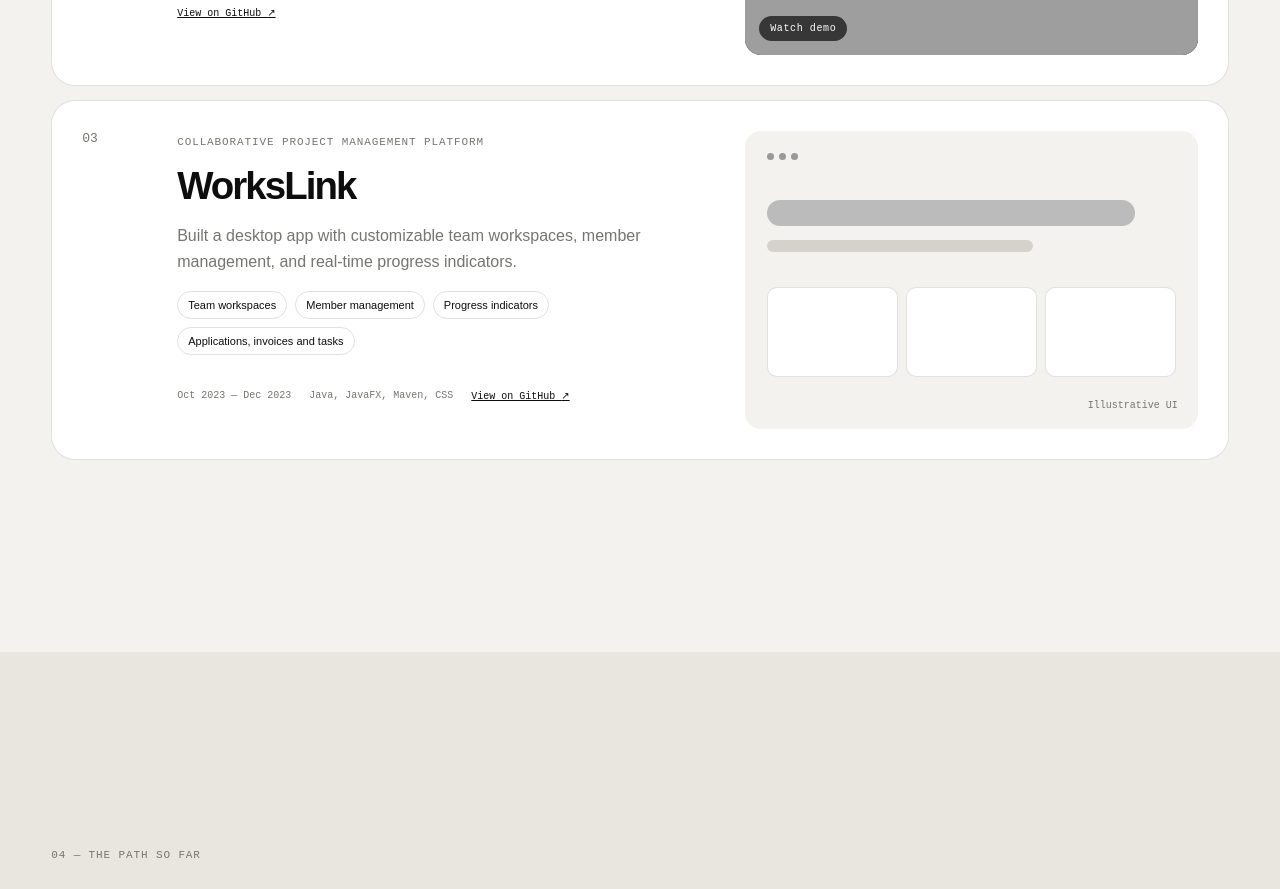
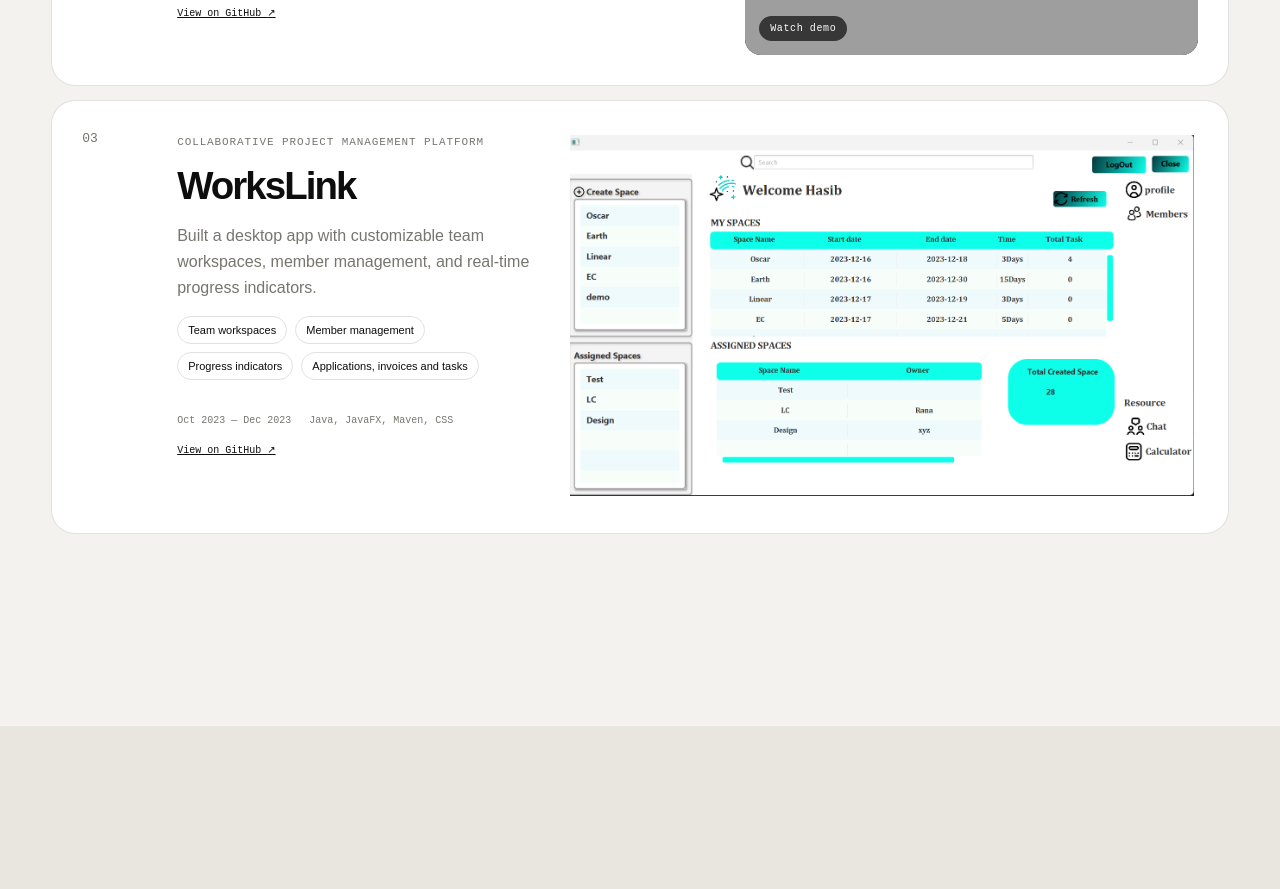
Before and after one commit to Hasib30293/Portfolio, a Next.js app: page / in a window 1280 px wide. Shown: the part 3960-4849 px from the top of the page. Built offline with nearby package versions, Linux system fonts and the light colour scheme; grey boxes are pictures that could not be loaded.

Commit message:
Refactor code structure for improved readability and maintainability

```diff
--- a/src/app/page.tsx
+++ b/src/app/page.tsx
@@ -21,7 +21,7 @@ export default function Home() {
     <section id="top" className="hero"><div className="hero-copy"><span className="eyebrow">Portfolio / 2026</span><h1>Building thoughtful<br /><em>interfaces.</em></h1><p>{PROFILE.summary.split('.')[0]}.</p><div className="actions"><a className="button dark" href="#work">Explore work <Arrow /></a><a className="button" href="#contact">Let&apos;s talk <Arrow /></a><a className="resume-link" href={PROFILE.resume} download>Résumé ↓</a></div></div><div className="hero-video"><span className="ghost">HASIBUL</span><video ref={video} autoPlay muted playsInline preload="auto" aria-label="Hasibul introducing himself" onEnded={handleEnded}><source src="/hero/intro.mp4" type="video/mp4" /></video><button className="sound" onClick={toggleSound} aria-label={sound ? 'Mute introduction' : 'Play introduction with sound'}>{sound ? 'Ⅱ' : '▶'}</button></div><div className="scroll-note">Scroll to explore <span>↓</span></div></section>
     <section id="about" className="section about"><SectionHead index="01" label="A little context" title="A developer who" accent="cares." /><div className="about-grid"><div><p className="lead">Hi, I&apos;m <em>Hasibul.</em></p><p>{PROFILE.summary}</p><div className="actions"><a className="button dark" href={PROFILE.resume} download>Download résumé <Arrow /></a><a className="button" href={PROFILE.github}>GitHub <Arrow /></a></div></div><div className="id-card"><div className="card-band">DEVELOPER ID</div><div className="portrait"><img src="/portrait.png" alt={PROFILE.name} /></div><strong>{PROFILE.name}</strong><span>{PROFILE.role}</span><dl><dt>DEPT.</dt><dd>Computer Science</dd><dt>VALID</dt><dd>2026</dd><dt>BASED</dt><dd>Dhaka, BD</dd></dl><div className="barcode" /></div><div className="facts"><span className="eyebrow">Quick facts</span><dl><dt>Location</dt><dd>{PROFILE.location}</dd><dt>Education</dt><dd>UIU · CSE</dd><dt>Email</dt><dd><a href={'mailto:' + PROFILE.email}>{PROFILE.email}</a></dd><dt>Focus</dt><dd>Accessible web interfaces</dd></dl><blockquote>“Turning UI designs into clean interfaces.”</blockquote></div></div></section>
     <section id="skills" className="section skills"><SectionHead index="02" label="The toolkit" title="A stack with" accent="range." /><div className="skill-grid">{SKILLS.map(s => <div className="skill" key={s.name}><small>{s.number}</small><b>{s.symbol}</b><span>{s.name}</span><em>{s.family}</em></div>)}</div></section>
-    <section id="work" className="section work"><SectionHead index="03" label="Selected work" title="Things I&apos;ve" accent="built." /><div className="project-list">{PROJECTS.map((p, i) => <article className="project" key={p.title}><div className="project-number">0{i + 1}</div><div className="project-main"><span className="eyebrow">{p.kicker}</span><h3>{p.title}</h3><p>{p.description}</p><ul>{p.details.map(d => <li key={d}>{d}</li>)}</ul><div className="project-meta"><span>{p.date}</span><span>{p.tech}</span>{p.github && <a href={p.github}>View on GitHub <Arrow /></a>}</div></div>{p.video ? <a className="video-card" href={p.video} target="_blank" rel="noopener noreferrer" aria-label={`Watch the ${p.title} demo on YouTube`}><img src={`https://img.youtube.com/vi/${(p.video.match(/[?&]v=([A-Za-z0-9_-]+)/) ?? [])[1]}/hqdefault.jpg`} alt={`${p.title} demo video`} loading="lazy" /><span className="play" aria-hidden="true">▶</span><strong>Watch demo</strong></a> : <div className="ui-card" aria-label="Illustrative UI"><div className="ui-top"><i /><i /><i /></div><div className="ui-line wide" /><div className="ui-line" /><div className="ui-blocks"><i /><i /><i /></div><strong>Illustrative UI</strong></div>}</article>)}</div></section>
+    <section id="work" className="section work"><SectionHead index="03" label="Selected work" title="Things I&apos;ve" accent="built." /><div className="project-list">{PROJECTS.map((p, i) => <article className="project" key={p.title}><div className="project-number">0{i + 1}</div><div className="project-main"><span className="eyebrow">{p.kicker}</span><h3>{p.title}</h3><p>{p.description}</p><ul>{p.details.map(d => <li key={d}>{d}</li>)}</ul><div className="project-meta"><span>{p.date}</span><span>{p.tech}</span>{p.github && <a href={p.github}>View on GitHub <Arrow /></a>}</div></div>{p.video ? <a className="video-card" href={p.video} target="_blank" rel="noopener noreferrer" aria-label={`Watch the ${p.title} demo on YouTube`}><img src={`https://img.youtube.com/vi/${(p.video.match(/[?&]v=([A-Za-z0-9_-]+)/) ?? [])[1]}/hqdefault.jpg`} alt={`${p.title} demo video`} loading="lazy" /><span className="play" aria-hidden="true">▶</span><strong>Watch demo</strong></a> : p.image ? <div className="image-card"><img src={p.image} alt={`${p.title} screenshot`} loading="lazy" /></div> : <div className="ui-card" aria-label="Illustrative UI"><div className="ui-top"><i /><i /><i /></div><div className="ui-line wide" /><div className="ui-line" /><div className="ui-blocks"><i /><i /><i /></div><strong>Illustrative UI</strong></div>}</article>)}</div></section>
     <section id="experience" className="section experience"><SectionHead index="04" label="The path so far" title="Learning by" accent="doing." /><div className="timeline">{EDUCATION.map(item => <article key={item.title}><time>{item.year}</time><div><h3>{item.title}</h3><p>{item.place} · {item.detail}</p></div></article>)}<article><time>Next</time><div><h3>Your team?</h3><p>Looking for a front-end internship.</p></div></article></div></section>
     <section id="achievements" className="section research"><SectionHead index="05" label="Beyond the interface" title="Curiosity is" accent="ongoing." /><div className="research-grid">{RESEARCH.map((r, i) => <article key={r.title}><span>0{i + 1}</span><h3>{r.title}</h3><p>{r.place}</p></article>)}</div><div className="activity"><span className="eyebrow">Activities</span><p>General Member, Computer Club, UIU. Built rover and RoboSoccer robots using Arduino, sensors, ESP-CAM, and embedded systems.</p></div></section>
     <section id="contact" className="contact"><span className="eyebrow">06 — Contact</span><h2>Let&apos;s build<br /><em>something together.</em></h2><a className="email" href={'mailto:' + PROFILE.email}>{PROFILE.email} <Arrow /></a><div className="contact-links"><a href={'tel:' + PROFILE.phone}>{PROFILE.phone}</a><a href={PROFILE.github}>GitHub <Arrow /></a><a href={PROFILE.linkedin}>LinkedIn <Arrow /></a></div><footer><span>© 2026 {PROFILE.name}</span><a href="#top">Back to top ↑</a><span>Built with Next.js</span></footer></section>
--- a/src/lib/data.ts
+++ b/src/lib/data.ts
@@ -10,9 +10,9 @@ export const SKILLS = [
 ].map(([name, family], index) => ({ name, family, number: String(index + 1).padStart(2, '0'), symbol: name.replace(/[^A-Za-z]/g, '').slice(0, 2) || '??' }));
 
 export const PROJECTS = [
-  { title: 'CookBook', kicker: 'Recipe Sharing Platform', date: 'Mar 2026 — Jun 2026', tech: 'React, TypeScript, Tailwind CSS', github: 'https://github.com/Tabassum-Sumaiya13/Online-Recipe-Sharing-Platform', video: 'https://www.youtube.com/watch?v=dbNmfc7hLMU', description: 'Designed the UI in Figma, then built it as a responsive, accessible React + TypeScript interface.', details: ['Recipe browsing', 'Step-by-step recipe views', 'User-submitted recipes', 'Supabase authentication'] },
-  { title: 'Earn-N-Learn', kicker: 'Campus Skill-Share & Job Platform', date: 'Feb 2025 — Oct 2025', tech: 'React, TypeScript, Tailwind CSS, Node.js / Express, MySQL, Socket.IO', github: 'https://github.com/Hasib30293/Earn-N-Learn', video: 'https://www.youtube.com/watch?v=jBf_TcsDPIE', description: 'Built a full-stack marketplace for skill-sharing, job postings, and study-material exchange between students.', details: ['Skill-sharing marketplace', 'Job postings', 'Study-material exchange', 'Real-time messaging'] },
-  { title: 'WorksLink', kicker: 'Collaborative Project Management Platform', date: 'Oct 2023 — Dec 2023', tech: 'Java, JavaFX, Maven, CSS', github: 'https://github.com/Hasib30293/WorksLink', video: '', description: 'Built a desktop app with customizable team workspaces, member management, and real-time progress indicators.', details: ['Team workspaces', 'Member management', 'Progress indicators', 'Applications, invoices and tasks'] }
+  { title: 'CookBook', kicker: 'Recipe Sharing Platform', date: 'Mar 2026 — Jun 2026', tech: 'React, TypeScript, Tailwind CSS', github: 'https://github.com/Tabassum-Sumaiya13/Online-Recipe-Sharing-Platform', video: 'https://www.youtube.com/watch?v=dbNmfc7hLMU', image: '', description: 'Designed the UI in Figma, then built it as a responsive, accessible React + TypeScript interface.', details: ['Recipe browsing', 'Step-by-step recipe views', 'User-submitted recipes', 'Supabase authentication'] },
+  { title: 'Earn-N-Learn', kicker: 'Campus Skill-Share & Job Platform', date: 'Feb 2025 — Oct 2025', tech: 'React, TypeScript, Tailwind CSS, Node.js / Express, MySQL, Socket.IO', github: 'https://github.com/Hasib30293/Earn-N-Learn', video: 'https://www.youtube.com/watch?v=jBf_TcsDPIE', image: '', description: 'Built a full-stack marketplace for skill-sharing, job postings, and study-material exchange between students.', details: ['Skill-sharing marketplace', 'Job postings', 'Study-material exchange', 'Real-time messaging'] },
+  { title: 'WorksLink', kicker: 'Collaborative Project Management Platform', date: 'Oct 2023 — Dec 2023', tech: 'Java, JavaFX, Maven, CSS', github: 'https://github.com/Hasib30293/WorksLink', video: '', image: '/workslink.png', description: 'Built a desktop app with customizable team workspaces, member management, and real-time progress indicators.', details: ['Team workspaces', 'Member management', 'Progress indicators', 'Applications, invoices and tasks'] }
 ];
 
 export const EDUCATION = [
```
Also changed, not shown: image.png (added), public/workslink.png (added), src/app/globals.css.
